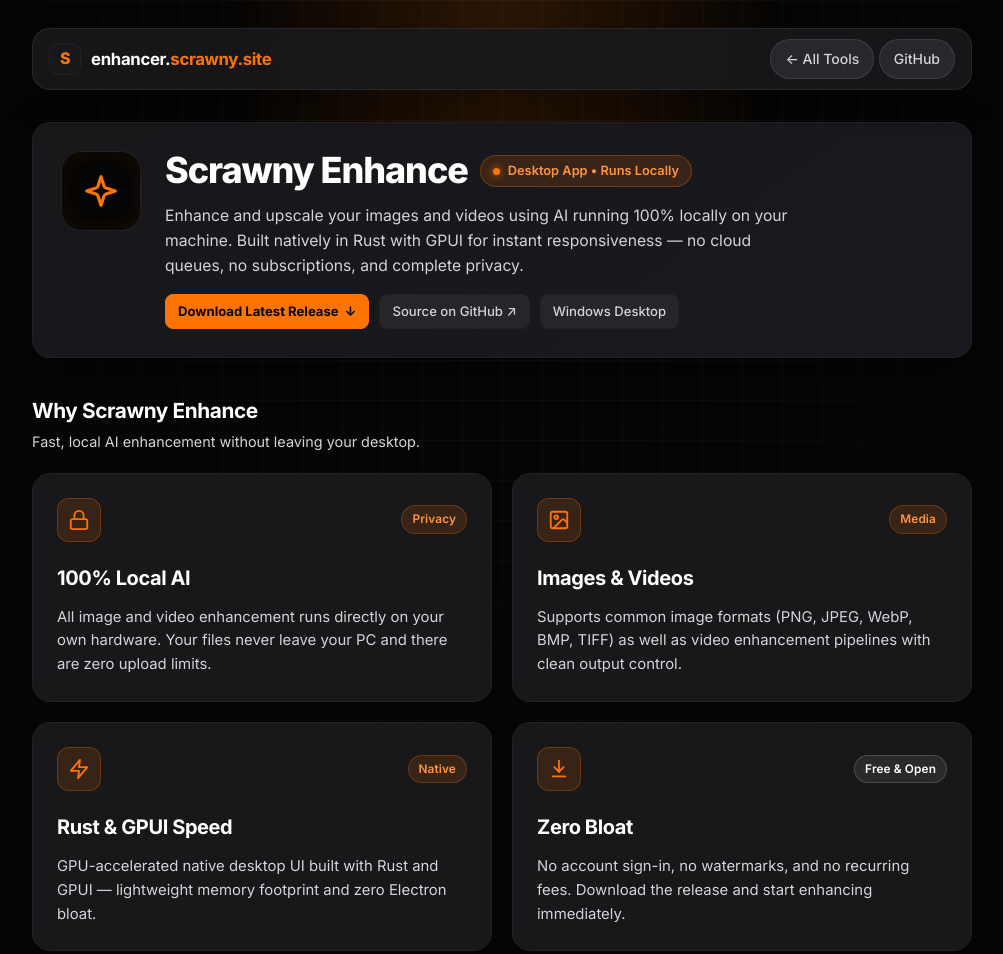
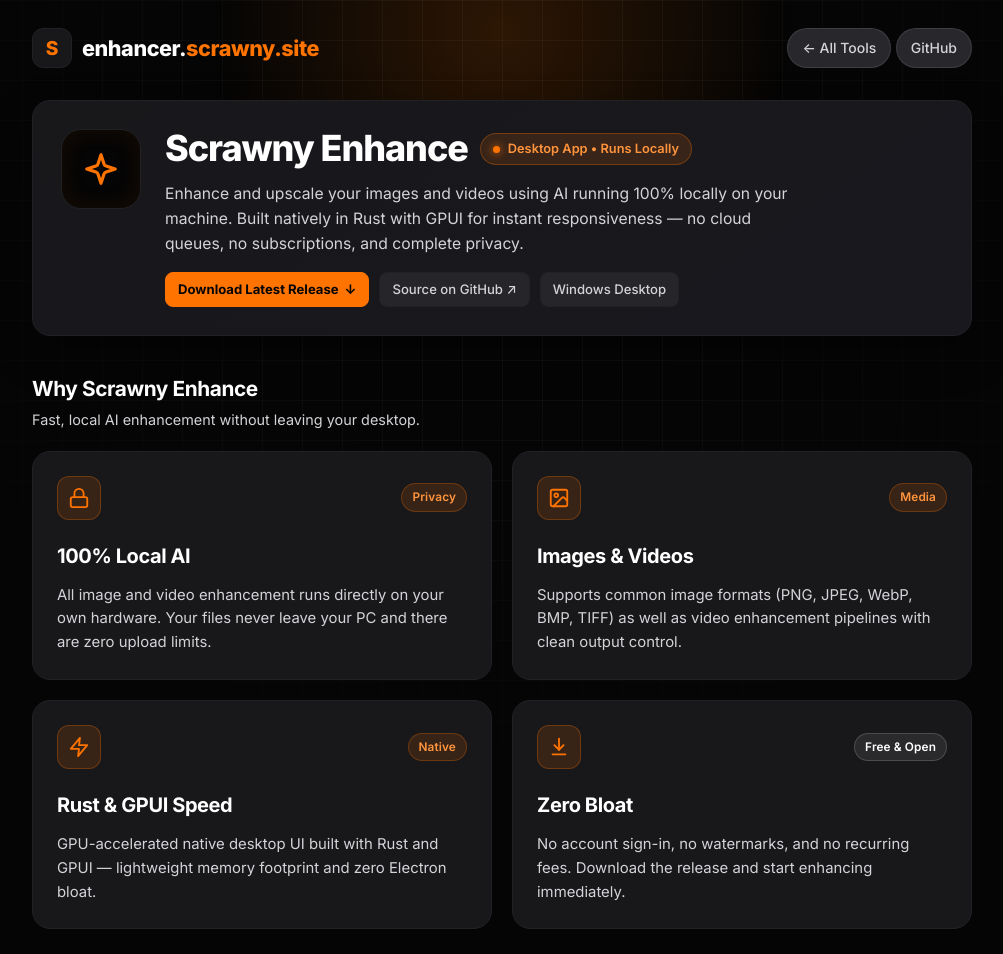
Before and after one commit to scrawnysatyr/ScrawnyWebEnhancer, a plain HTML site: page index.html in a window 1280 px wide. Shown: the top 954 px of the page, without its empty margins (138-1141 px from the left). Drawn offline with Linux system fonts and the light colour scheme.

Commit message:
style: larger brand logo/title and remove header subtitles

```diff
--- a/styles.css
+++ b/styles.css
@@ -92,12 +92,6 @@ body {
   align-items: center;
   justify-content: space-between;
   gap: 16px;
-  padding: 10px 16px;
-  border-radius: 18px;
-  border: 1px solid rgba(255, 255, 255, 0.08);
-  background: rgba(24, 24, 27, 0.92);
-  backdrop-filter: blur(12px);
-  box-shadow: 0 10px 30px rgba(0, 0, 0, 0.35);
 }
 
 .brand {
@@ -114,14 +108,20 @@ body {
 .brand-mark {
   display: grid;
   place-items: center;
-  width: 32px;
-  height: 32px;
-  border-radius: 9px;
+  width: 40px;
+  height: 40px;
+  border-radius: 11px;
   background: var(--bg-elevated);
   border: 1px solid var(--border);
   color: var(--accent);
   font-weight: 800;
-  font-size: 1rem;
+  font-size: 1.2rem;
+}
+
+.brand-name {
+  font-size: 1.35rem;
+  font-weight: 800;
+  letter-spacing: -0.02em;
 }
 
 .topbar-link {
```
